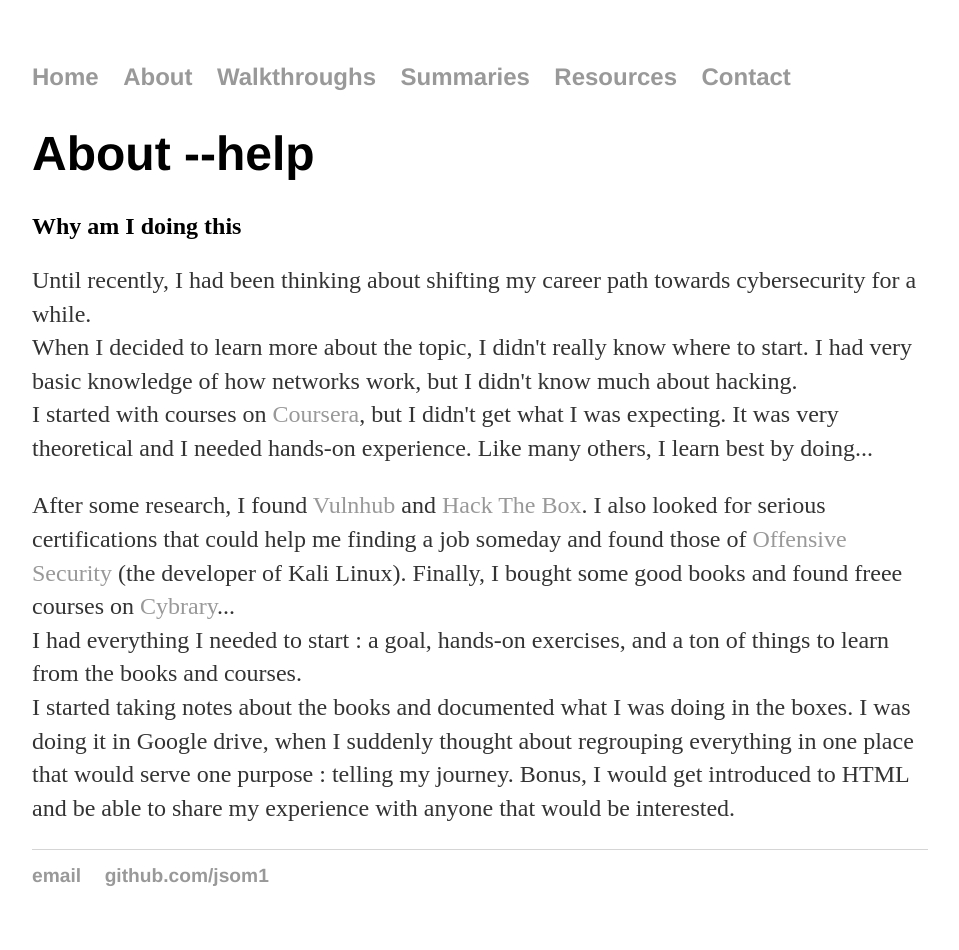
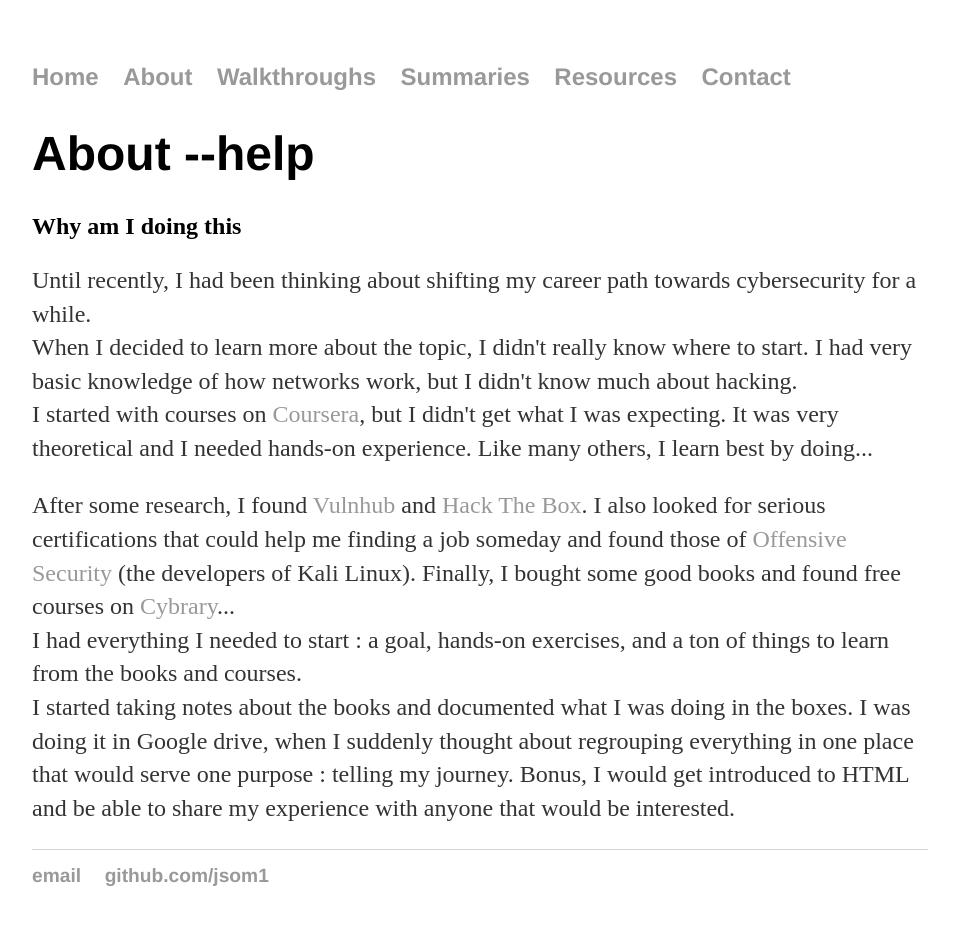
Before and after one commit to jsom1/jsom1.github.io, a Jekyll site: the page built from about/index.html, in a window 1280 px wide. Shown: the whole page, without its empty margins (160-1119 px from the left). Built offline with Jekyll 4.4.1, drawn with Linux system fonts in a browser that asks for light colours.

Commit message:
Update index.html

```diff
--- a/about/index.html
+++ b/about/index.html
@@ -17,8 +17,8 @@
 
 	<p>
 	After some research, I found <a href="https://www.vulnhub.com/">Vulnhub</a> and <a href="https://www.hackthebox.eu/">Hack The Box</a>. I also looked for serious certifications that could help
-	me finding a job someday and found those of <a href="https://www.offensive-security.com/">Offensive Security</a> (the developer of Kali Linux). Finally, I bought some good books and found
-	freee courses on <a href="https://www.cybrary.it/">Cybrary</a>...<br>
+	me finding a job someday and found those of <a href="https://www.offensive-security.com/">Offensive Security</a> (the developers of Kali Linux). Finally, I bought some good books and found
+	free courses on <a href="https://www.cybrary.it/">Cybrary</a>...<br>
 	I had everything I needed to start : a goal, hands-on exercises, and a ton of things to learn from the books and
 	courses.<br>
 	I started taking notes about the books and documented what I was doing in the boxes. I was doing it in Google drive,
```
